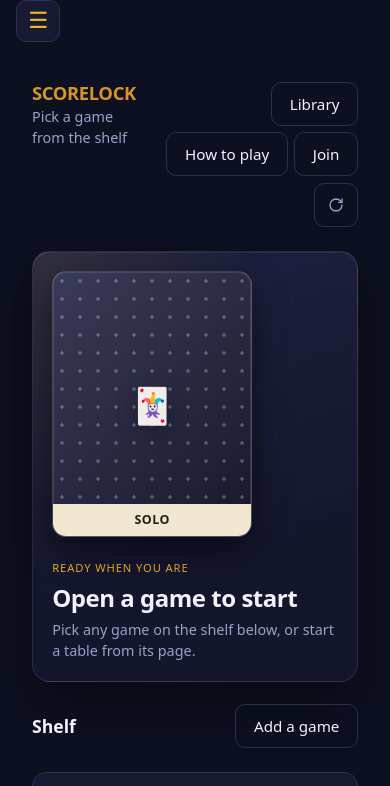
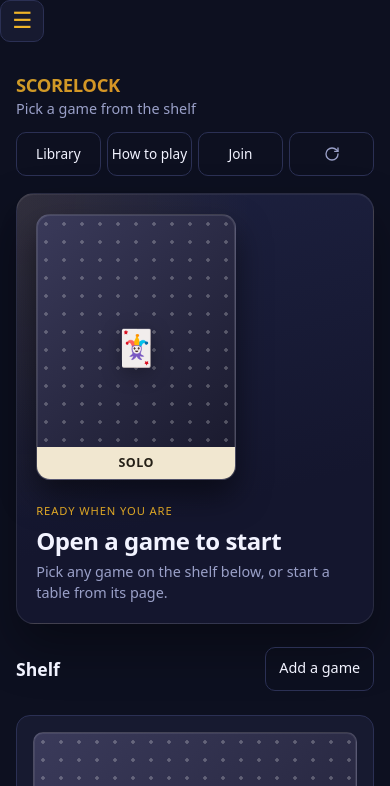
Before and after one commit to Zsolt-85/SOLO-Scorekeeper, a website with bundled scripts: page index.html in a window 390 px wide. Shown: the top 786 px of the page. Built offline with nearby package versions, Linux system fonts and the light colour scheme.

Commit message:
Mobile system: fix doubled gutters, topbar and button wrapping, safe areas

```diff
--- a/index.html
+++ b/index.html
@@ -2,7 +2,7 @@
 <html lang="en">
 <head>
 <meta charset="utf-8">
-<meta name="viewport" content="width=device-width, initial-scale=1">
+<meta name="viewport" content="width=device-width, initial-scale=1, viewport-fit=cover">
 <title>SCORELOCK — Scorekeeper</title>
 <link rel="stylesheet" href="styles.css">
 </head>
--- a/styles.css
+++ b/styles.css
@@ -770,3 +770,37 @@ a.lb-cover:hover .cover, a.lb-cover:focus-visible .cover { transform: translateY
   flex-shrink: 0;
   font-size: 0.66rem; padding: 0.28rem 0.6rem;
 }
+
+/* ============================================================
+   MOBILE SYSTEM — foundation (phone-first; deliberately overrides
+   the stacked historical makeup-pass rules above)
+   ============================================================ */
+:root { --gutter: 16px; --gap: 12px; }
+
+.btn { white-space: nowrap; font-size: 0.9rem; padding-inline: 0.8rem; }
+.wordmark, .tagline { white-space: nowrap; }
+.pr-who .nm, .board-row .who .nm, .tile-name {
+  overflow: hidden; text-overflow: ellipsis; white-space: nowrap;
+}
+
+@media (max-width: 900px) {
+  body { padding: 0; }
+  #app {
+    margin-left: 0;
+    padding: calc(var(--gutter) + env(safe-area-inset-top)) var(--gutter)
+             calc(3rem + env(safe-area-inset-bottom));
+  }
+  .view { max-width: none; padding-top: 1rem; }
+  .topbar { flex-wrap: nowrap; align-items: flex-start; }
+  .topbar-links { flex-wrap: nowrap; justify-content: flex-start; }
+}
+
+@media (max-width: 620px) {
+  .topbar { flex-direction: column; gap: 0.75rem; margin-bottom: 1.1rem; }
+  .topbar-links {
+    width: 100%;
+    display: grid; grid-auto-flow: column; grid-auto-columns: minmax(0, 1fr);
+    gap: 0.4rem;
+  }
+  .topbar-links .btn { width: 100%; padding-inline: 0.5rem; font-size: 0.85rem; }
+}
```
